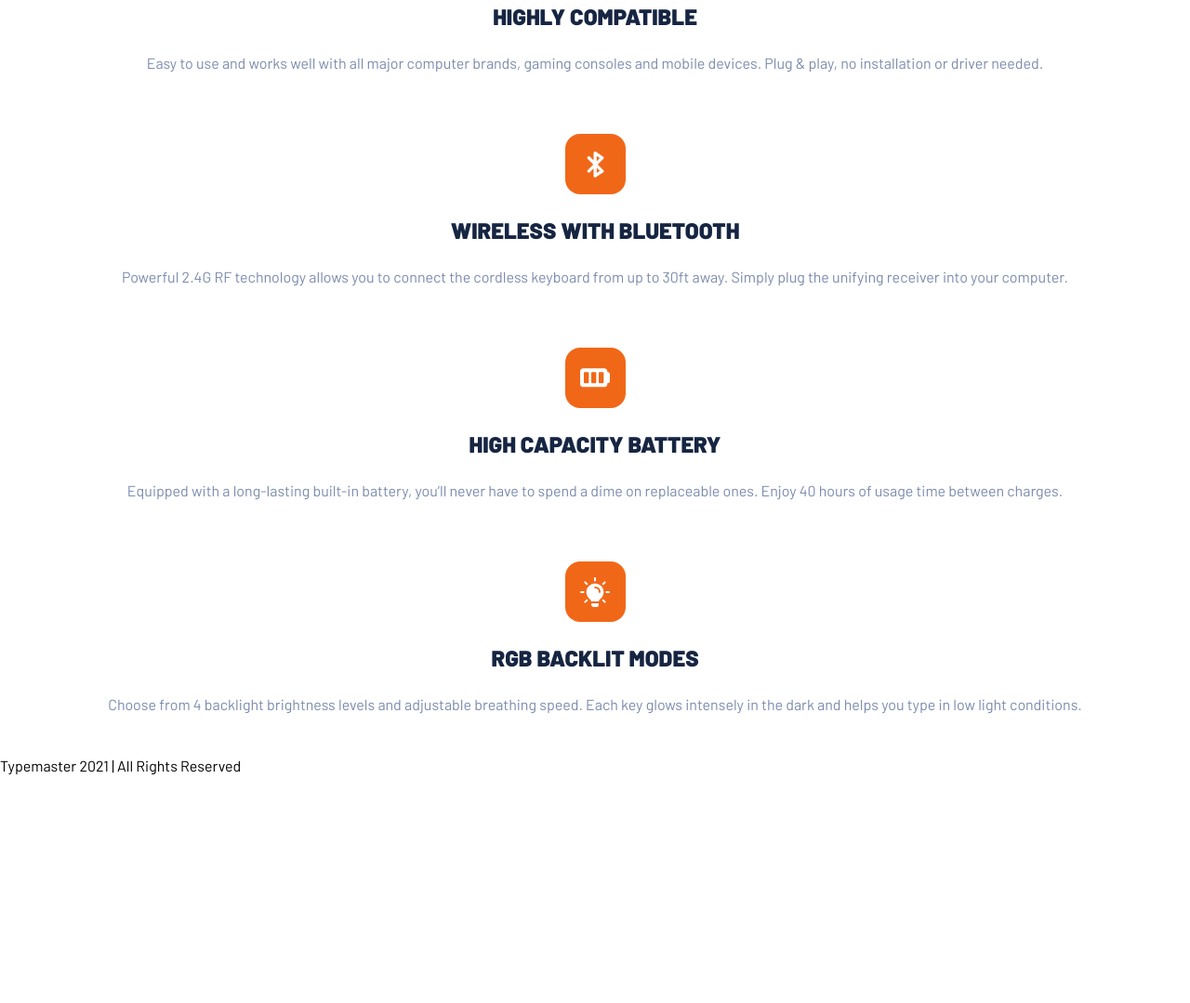
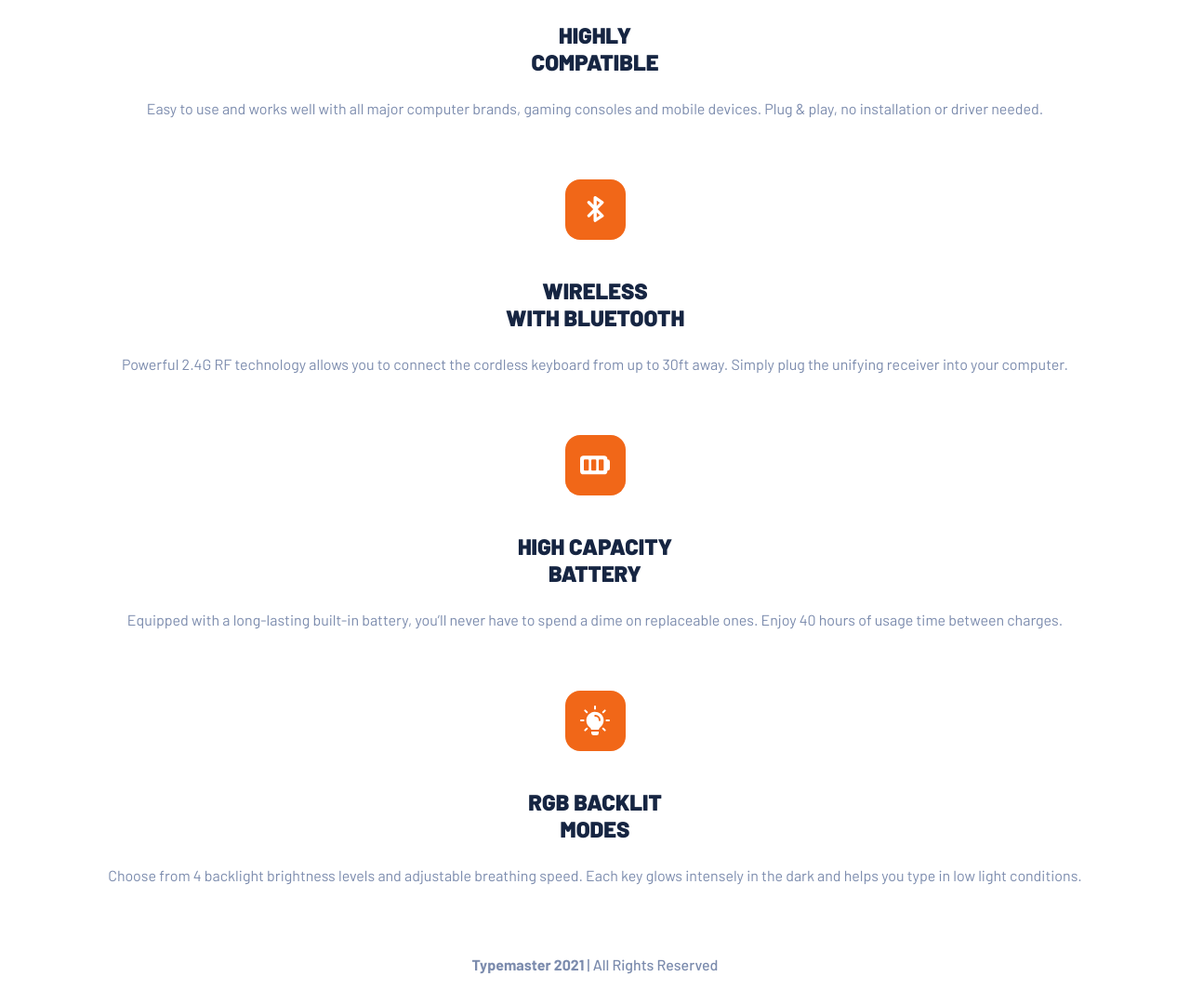
Before and after one commit to mroungou/typemaster-pre-launch-landing-page, a plain HTML site: page index.html in a window 1280 px wide. Shown: the part 1258-2337 px from the top of the page at 93% size. Before the commit the page ends 2091 px from the top, so only its background shows below. Drawn offline with Linux system fonts and the light colour scheme.

Commit message:
mobile complete

```diff
--- a/index.html
+++ b/index.html
@@ -50,9 +50,8 @@
       <div class="compatible">
         <div class="icons">
           <img src="./assets/shared/icon-compatible.svg" alt="">
-          <div class="overlay"></div>
         </div>
-        <h3>Highly compatible</h3>
+        <h3>Highly <span class="new-line">compatible</span></h3>
         <p>
           Easy to use and works well with all major computer brands, gaming consoles and mobile devices.
           Plug & play, no installation or driver needed.
@@ -61,9 +60,8 @@
       <div class="wireless">
         <div class="icons">
           <img src="./assets/shared/icon-bluetooth.svg" alt="">
-          <div class="overlay"></div>
         </div>
-        <h3>Wireless with bluetooth</h3>
+        <h3>Wireless <span class="new-line">with bluetooth</span></h3>
         <p>
           Powerful 2.4G RF technology allows you to connect the cordless keyboard from up to 30ft away.
           Simply plug the unifying receiver into your computer.
@@ -72,9 +70,8 @@
       <div class="battery">
         <div class="icons">
           <img src="./assets/shared/icon-battery.svg" alt="">
-          <div class="overlay"></div>
         </div>
-        <h3>High capacity battery</h3>
+        <h3>High capacity <span class="new-line">battery</span></h3>
         <p>
           Equipped with a long-lasting built-in battery, you’ll never have to spend a dime on replaceable ones.
           Enjoy 40 hours of usage time between charges.
@@ -85,14 +82,14 @@
           <img src="./assets/shared/icon-light.svg" alt="">
           <div class="overlay"></div>
         </div>
-        <h3>RGB backlit modes</h3>
+        <h3>RGB backlit <span class="new-line">modes</span></h3>
         <p>
           Choose from 4 backlight brightness levels and adjustable breathing speed. Each key glows intensely in the dark and helps
           you type in low light conditions.
         </p>
       </div>
     </section>
-    <footer>Typemaster 2021 | All Rights Reserved</footer>
+    <footer><span class="company">Typemaster 2021</span> | All Rights Reserved</footer>
   </main>
 </body>
 </html>
--- a/main.scss
+++ b/main.scss
@@ -22,7 +22,7 @@ body, html {
 }
 
 .ad {
-    padding: 0 2rem;
+    padding: 0 1.65rem;
     h1 {
         color: rgba(22, 37, 66, 1);
         font-size: 3rem;
@@ -34,6 +34,7 @@ body, html {
         font-weight: 500;
         font-size: 1rem;
         color: rgba(123, 139, 173, 1);
+        line-height: 150%;
     }
 
     .info {
@@ -73,7 +74,7 @@ body, html {
     grid-column: 1 / 6;
     width: 372px;
     height: 331px;
-    margin-left: 2rem;
+    margin-left: 1.65rem;
 }
 
 .phone {
@@ -120,7 +121,7 @@ body, html {
 }
 
 .features {
-    padding: 1.75rem;
+    padding: 1.65rem;
     text-align: center;
     display: grid;
     row-gap: 3rem;
@@ -146,6 +147,23 @@ body, html {
         display: flex;
         justify-content: center;
         align-items: center;
+        margin-bottom: 2.5rem;
+    }
+
+    span.new-line {
+        display: block;
     }
 
 }
+
+footer {
+    text-align: center;
+    padding: 2rem;
+    color: rgba(123, 139, 173, 1);
+    font-size: 1rem;
+    font-weight: 500;
+
+    .company {
+        font-weight: 700;
+    }
+}
```
Also changed, not shown: dist/css/main.css, 1 other file.
